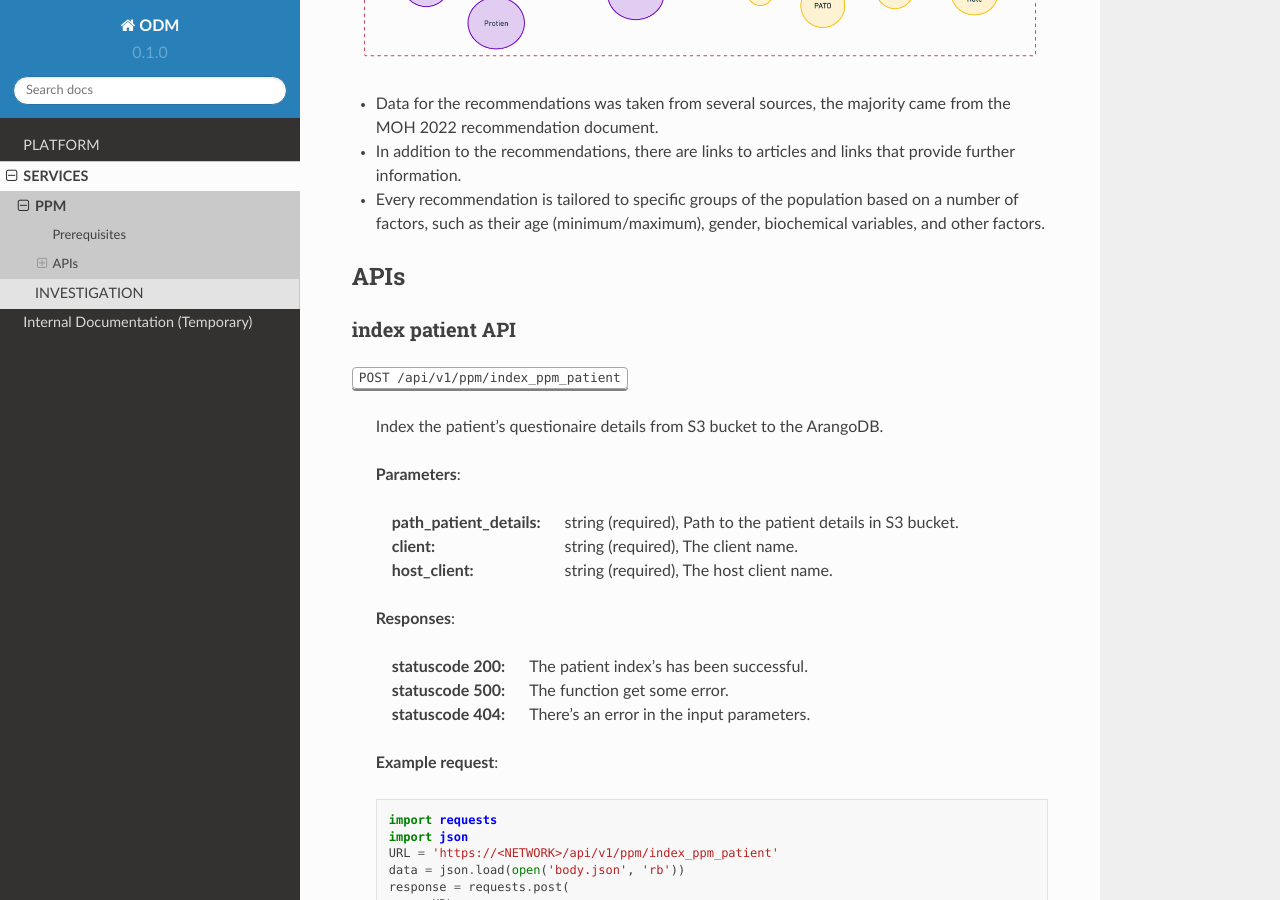
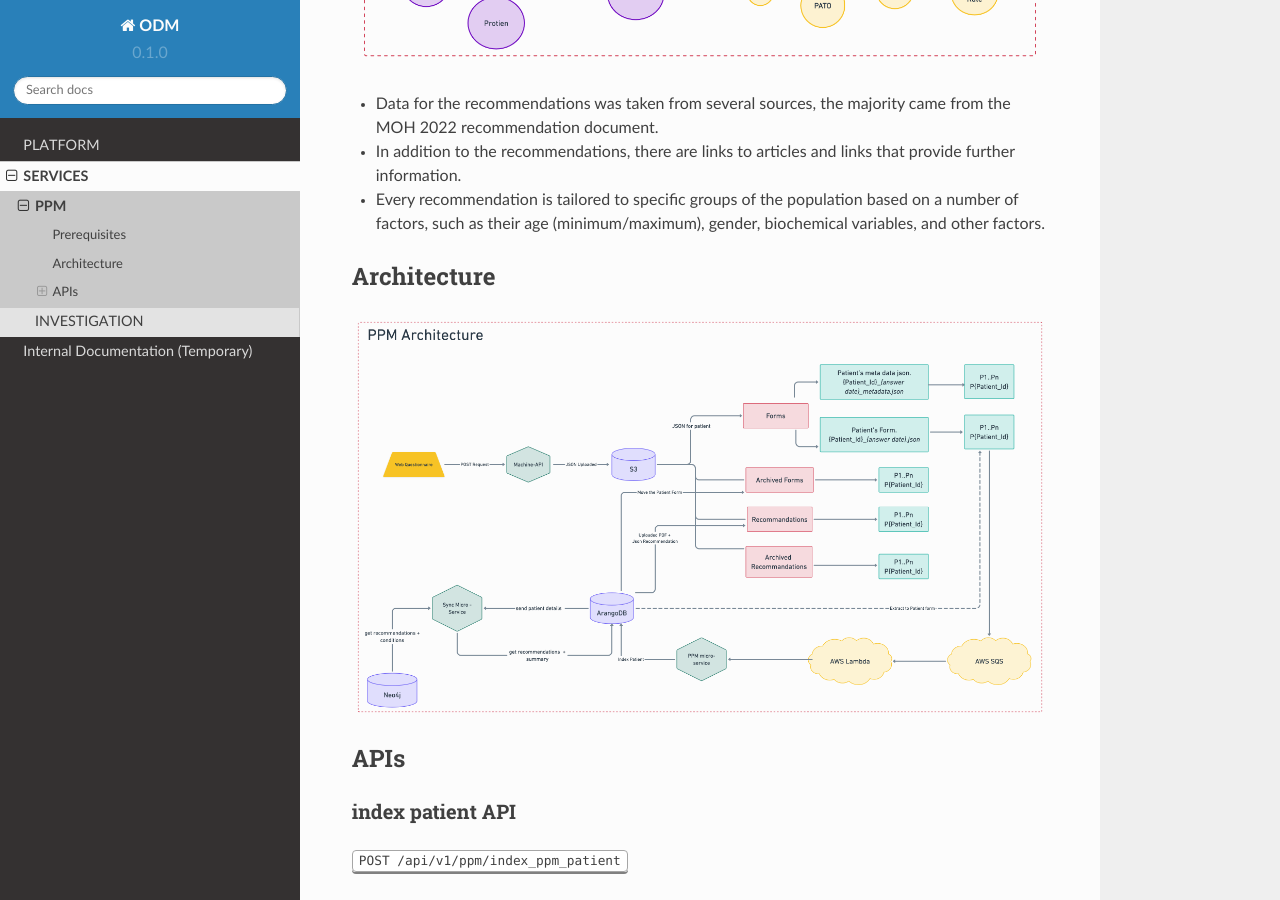
Before and after one commit to od-machine/machine-documentation, a Sphinx documentation site: the page built from docs/source/services/ppm/ppm.rst, in a window 1280 px wide and 900 px high, scrolled down 1018 px. Built offline with Sphinx 7.4.7 and the Read the Docs theme 2.0.0, drawn with Linux system fonts in a browser that asks for light colours; pages that are not in the unit, such as notebooks, are missing from menus.

Commit message:
Architecture

```diff
--- a/docs/source/services/ppm/ppm.rst
+++ b/docs/source/services/ppm/ppm.rst
@@ -8,7 +8,7 @@ A product to provide health insurance policyholders with individualized recommen
 Prerequisites
 ~~~~~~~~~~~~~
 
-**Medical recommendations data should be indexed onto the neo4j graph.**
+Medical recommendations data should be indexed onto the neo4j graph.
 
 .. image:: ppm_graph.png
 
@@ -18,6 +18,11 @@ Prerequisites
 
 * Every recommendation is tailored to specific groups of the population based on a number of factors, such as their age (minimum/maximum), gender, biochemical variables, and other factors.
 
+
+Architecture
+~~~~~~~~~~~~
+
+.. image:: ppm_architecture.png
 
 
 APIs
```
Also changed, not shown: docs/source/services/ppm/ppm_architecture.png (added).
